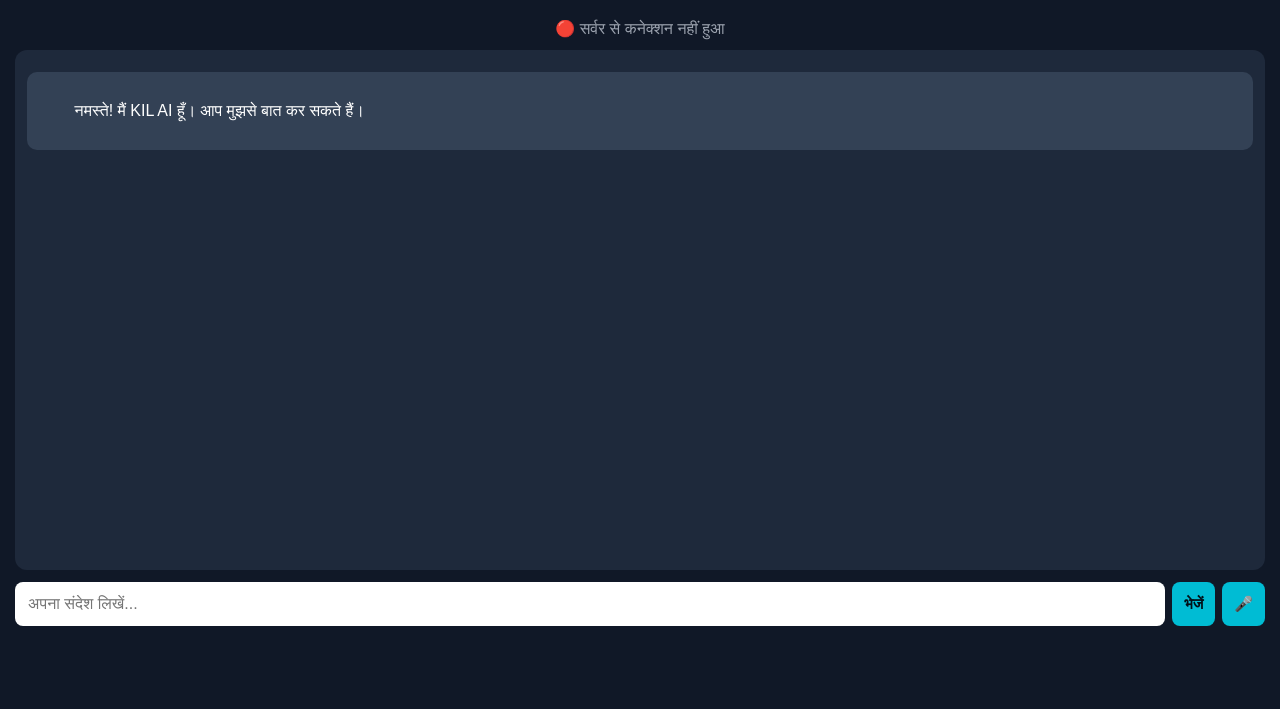
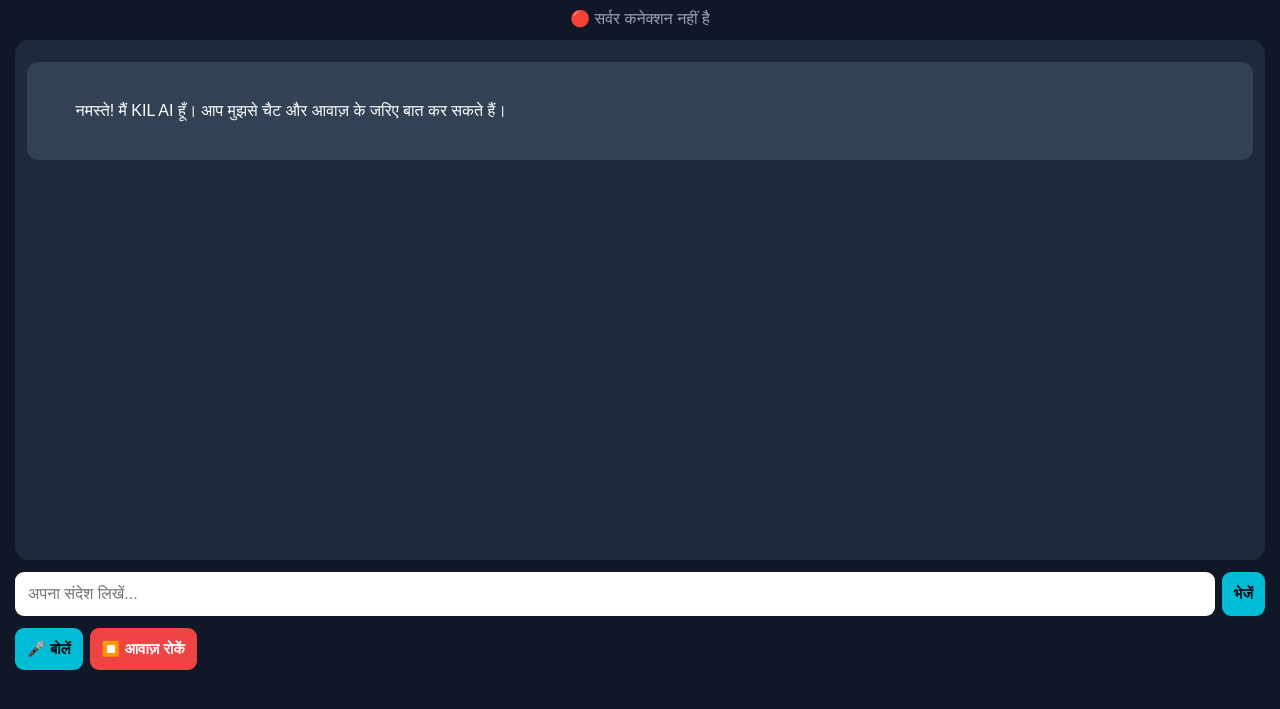
Before and after one commit to vanshyadav007andogggg-bot/KIL-AI, a plain HTML site: page static/index.html in a window 1280 px wide. Shown: the part 77-786 px from the top of the page. Drawn offline with Linux system fonts and the light colour scheme; no server answers.

Commit message:
Enhance chat interface and voice interaction
Updated the title and improved chat functionality with voice support. Enhanced styles and fixed minor layout issues.

```diff
--- a/static/index.html
+++ b/static/index.html
@@ -1,12 +1,11 @@
-<!DOCTYPE html>
-<html lang="hi">
+<!DOCTYPE html><html lang="hi">
 <head>
 <meta charset="UTF-8">
 <meta name="viewport" content="width=device-width, initial-scale=1.0">
-<title>KIL AI</title>
-
-<style>
-* { box-sizing: border-box; }
+<title>KIL AI Assistant</title><style>
+* {
+    box-sizing: border-box;
+}
 
 body {
     margin: 0;
@@ -19,6 +18,7 @@ body {
 h1 {
     text-align: center;
     color: #00e5ff;
+    margin-bottom: 5px;
 }
 
 #status {
@@ -31,20 +31,28 @@ h1 {
     height: 65vh;
     overflow-y: auto;
     background: #1e293b;
-    border-radius: 12px;
+    border-radius: 14px;
     padding: 12px;
 }
 
 .message {
-    padding: 12px;
+    padding: 13px;
     margin: 10px 0;
-    border-radius: 10px;
+    border-radius: 12px;
     overflow-wrap: anywhere;
     white-space: pre-wrap;
+    line-height: 1.5;
 }
 
-.user { background: #075985; }
-.bot { background: #334155; }
+.user {
+    background: #075985;
+    text-align: right;
+}
+
+.bot {
+    background: #334155;
+    text-align: left;
+}
 
 .controls {
     display: flex;
@@ -56,7 +64,7 @@ input {
     flex: 1;
     min-width: 0;
     padding: 13px;
-    border-radius: 8px;
+    border-radius: 9px;
     border: none;
     font-size: 16px;
 }
@@ -64,33 +72,35 @@ input {
 button {
     padding: 12px;
     border: none;
-    border-radius: 8px;
+    border-radius: 9px;
     background: #00bcd4;
     color: #001018;
     font-weight: bold;
     font-size: 15px;
 }
-</style>
-</head>
 
-<body>
+button:disabled {
+    opacity: 0.5;
+}
 
-<h1>🤖 KIL AI</h1>
-<div id="status">सर्वर से जुड़ रहा है...</div>
+#stopButton {
+    background: #ef4444;
+    color: white;
+}
+</style></head><body><h1>🤖 KIL AI</h1>
+<div id="status">सर्वर से जुड़ रहा है...</div><div id="chat">
+    <div class="message bot">
+        नमस्ते! मैं KIL AI हूँ। आप मुझसे चैट और आवाज़ के जरिए बात कर सकते हैं।
+    </div>
+</div><div class="controls">
+    <input id="message" type="text"
+           placeholder="अपना संदेश लिखें..."><button id="send" onclick="sendMessage()">भेजें</button>
 
-<div id="chat">
-    <div class="message bot">
-        नमस्ते! मैं KIL AI हूँ। आप मुझसे बात कर सकते हैं।
-    </div>
-</div>
+</div><div class="controls">
+    <button onclick="startVoice()">🎤 बोलें</button>
+    <button id="stopButton" onclick="stopSpeaking()">⏹️ आवाज़ रोकें</button>
+</div><script>
 
-<div class="controls">
-    <input id="message" placeholder="अपना संदेश लिखें...">
-    <button id="send" onclick="sendMessage()">भेजें</button>
-    <button onclick="startVoice()">🎤</button>
-</div>
-
-<script>
 const chat = document.getElementById("chat");
 const input = document.getElementById("message");
 const statusText = document.getElementById("status");
@@ -103,40 +113,64 @@ if (!sessionId) {
     localStorage.setItem("kil_session", sessionId);
 }
 
+// चैट में संदेश दिखाना
 function addMessage(text, type) {
     const div = document.createElement("div");
     div.className = "message " + type;
     div.textContent = String(text);
+
     chat.appendChild(div);
     chat.scrollTop = chat.scrollHeight;
 }
 
+// सर्वर की स्थिति जाँचना
 async function checkServer() {
     try {
         const response = await fetch("/api/health");
-        if (!response.ok) throw new Error("Server error");
+
+        if (!response.ok) {
+            throw new Error("Server error");
+        }
+
         statusText.textContent = "🟢 KIL AI ऑनलाइन है";
+
     } catch (error) {
-        statusText.textContent = "🔴 सर्वर से कनेक्शन नहीं हुआ";
+        statusText.textContent = "🔴 सर्वर कनेक्शन नहीं है";
     }
 }
 
+// KIL की आवाज़ रोकना
+function stopSpeaking() {
+    if ("speechSynthesis" in window) {
+        window.speechSynthesis.cancel();
+    }
+}
+
+// KIL से बात करना
 async function sendMessage() {
+
     const text = input.value.trim();
 
     if (!text) return;
 
     addMessage(text, "user");
+
     input.value = "";
     sendButton.disabled = true;
+
+    stopSpeaking();
+
     statusText.textContent = "KIL जवाब तैयार कर रहा है...";
 
     try {
+
         const response = await fetch("/api/chat", {
             method: "POST",
+
             headers: {
                 "Content-Type": "application/json"
             },
+
             body: JSON.stringify({
                 message: text,
                 session_id: sessionId
@@ -150,11 +184,12 @@ async function sendMessage() {
         try {
             data = JSON.parse(raw);
         } catch {
-            throw new Error("सर्वर ने सही JSON जवाब नहीं दिया: " + raw);
+            throw new Error("सर्वर का जवाब पढ़ा नहीं जा सका: " + raw);
         }
 
         if (!response.ok) {
             const detail = data.detail || data.error || raw;
+
             throw new Error(
                 typeof detail === "string"
                     ? detail
@@ -169,7 +204,7 @@ async function sendMessage() {
         }
 
         if (reply === undefined || reply === null) {
-            throw new Error("सर्वर के जवाब में reply नहीं मिला: " +
+            throw new Error("AI का जवाब नहीं मिला: " +
                 JSON.stringify(data));
         }
 
@@ -180,29 +215,46 @@ async function sendMessage() {
             localStorage.setItem("kil_session", sessionId);
         }
 
+        // KIL का आवाज़ में जवाब
         if ("speechSynthesis" in window) {
-            const speech = new SpeechSynthesisUtterance(String(reply));
+
+            stopSpeaking();
+
+            const speech = new SpeechSynthesisUtterance(
+                String(reply)
+            );
+
             speech.lang = "hi-IN";
-            speechSynthesis.speak(speech);
+            speech.rate = 1;
+            speech.pitch = 1;
+
+            window.speechSynthesis.speak(speech);
         }
 
         statusText.textContent = "🟢 KIL AI ऑनलाइन है";
 
     } catch (error) {
+
         addMessage("त्रुटि: " + error.message, "bot");
+
         statusText.textContent = "🔴 जवाब मिलने में समस्या";
     }
 
     sendButton.disabled = false;
 }
 
+// Enter दबाकर संदेश भेजना
 input.addEventListener("keydown", function(event) {
+
     if (event.key === "Enter") {
         sendMessage();
     }
+
 });
 
+// आवाज़ से संदेश लिखना
 function startVoice() {
+
     const Recognition =
         window.SpeechRecognition ||
         window.webkitSpeechRecognition;
@@ -213,21 +265,38 @@ function startVoice() {
     }
 
     const recognition = new Recognition();
+
     recognition.lang = "hi-IN";
-    recognition.start();
+    recognition.interimResults = false;
+
+    recognition.onstart = function() {
+        statusText.textContent = "🎤 आपकी आवाज़ सुन रहा हूँ...";
+    };
 
     recognition.onresult = function(event) {
-        input.value = event.results[0][0].transcript;
+
+        const voiceText = event.results[0][0].transcript;
+
+        input.value = voiceText;
+
         sendMessage();
     };
 
     recognition.onerror = function() {
-        alert("आवाज़ पहचानने में समस्या हुई।");
+        statusText.textContent = "आवाज़ पहचानने में समस्या हुई।";
     };
+
+    recognition.onend = function() {
+        if (!sendButton.disabled) {
+            statusText.textContent = "🟢 KIL AI ऑनलाइन है";
+        }
+    };
+
+    recognition.start();
 }
 
+// पेज खुलने पर सर्वर चेक करना
 checkServer();
-</script>
 
-</body>
+</script></body>
 </html>
```
